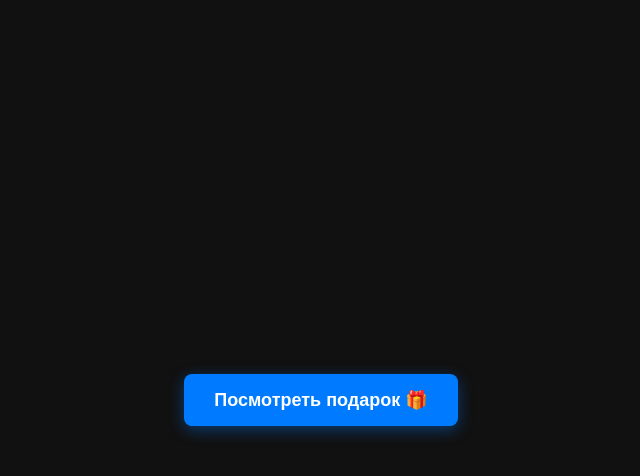
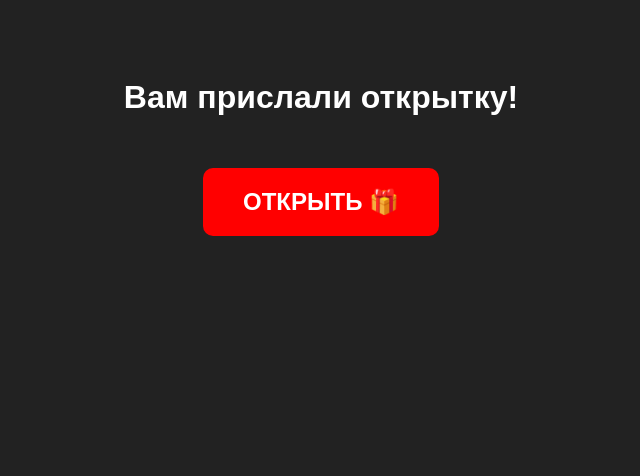
Before and after one commit to Scandicc/Scream, a plain HTML site: page index.html in a window 1280 px wide. Shown: the whole page, without its empty margins (319-959 px from the left). Drawn offline with Linux system fonts and the light colour scheme.

Commit message:
Update index.html

```diff
--- a/index.html
+++ b/index.html
@@ -1,40 +1,22 @@
 <!DOCTYPE html>
-<html lang="ru">
+<html>
 <head>
     <meta charset="UTF-8">
-    <meta name="viewport" content="width=device-width, initial-scale=1.0">
-    <title>Вам пришло сообщение</title>
-    <style>
-        * { margin: 0; padding: 0; box-sizing: border-box; }
-        body { background-color: #111; color: white; font-family: sans-serif; display: flex; justify-content: center; align-items: center; height: 100vh; overflow: hidden; }
-        .btn { padding: 15px 30px; font-size: 18px; color: white; background: #007bff; border: none; border-radius: 8px; cursor: pointer; font-weight: bold; box-shadow: 0 4px 15px rgba(0,123,255,0.4); }
-    </style>
+    <title>Подарок для тебя</title>
 </head>
-<body>
+<body style="background-color: #222; text-align: center; padding-top: 50px;">
 
-    <!-- Кнопка-приманка (Android требует клика пользователя, чтобы включить звук и полноэкранный режим) -->
-    <button class="btn" onclick="startPrank()">Посмотреть подарок 🎁</button>
+    <h1 style="color: white; font-family: Arial;">Вам прислали открытку!</h1>
+
+    <!-- Большая яркая кнопка, которую невозможно не заметить -->
+    <button onclick="go();" style="padding: 20px 40px; font-size: 24px; background-color: red; color: white; border: none; border-radius: 10px; cursor: pointer; font-weight: bold; margin-top: 30px;">
+        ОТКРЫТЬ 🎁
+    </button>
 
     <script>
-        function startPrank() {
-            let elem = document.documentElement;
-
-            // Разворачиваем на весь экран смартфона (скрываем адресную строку)
-            if (elem.requestFullscreen) { elem.requestFullscreen(); }
-            else if (elem.webkitRequestFullscreen) { elem.webkitRequestFullscreen(); }
-
-            // Искусственно создаем кратковременный звук, чтобы браузер разрешил аудио-поток на следующем сайте
-            let context = new (window.AudioContext || window.webkitAudioContext)();
-            let osc = context.createOscillator();
-            osc.connect(context.destination);
-            osc.start(0);
-            osc.stop(0.1);
-
-            // Задержка 0.3 секунды для применения эффектов и мгновенный редирект на скример
-            setTimeout(() => {
-                // Вставьте ссылку на любой сайт-скример вместо указанного ниже
-                window.location.href = "https://frightfind.com";
-            }, 300);
+        function go() {
+            // Перенаправление на скример (можете заменить на свою ссылку)
+            window.location.href = "https://frightfind.com";
         }
     </script>
 
```
